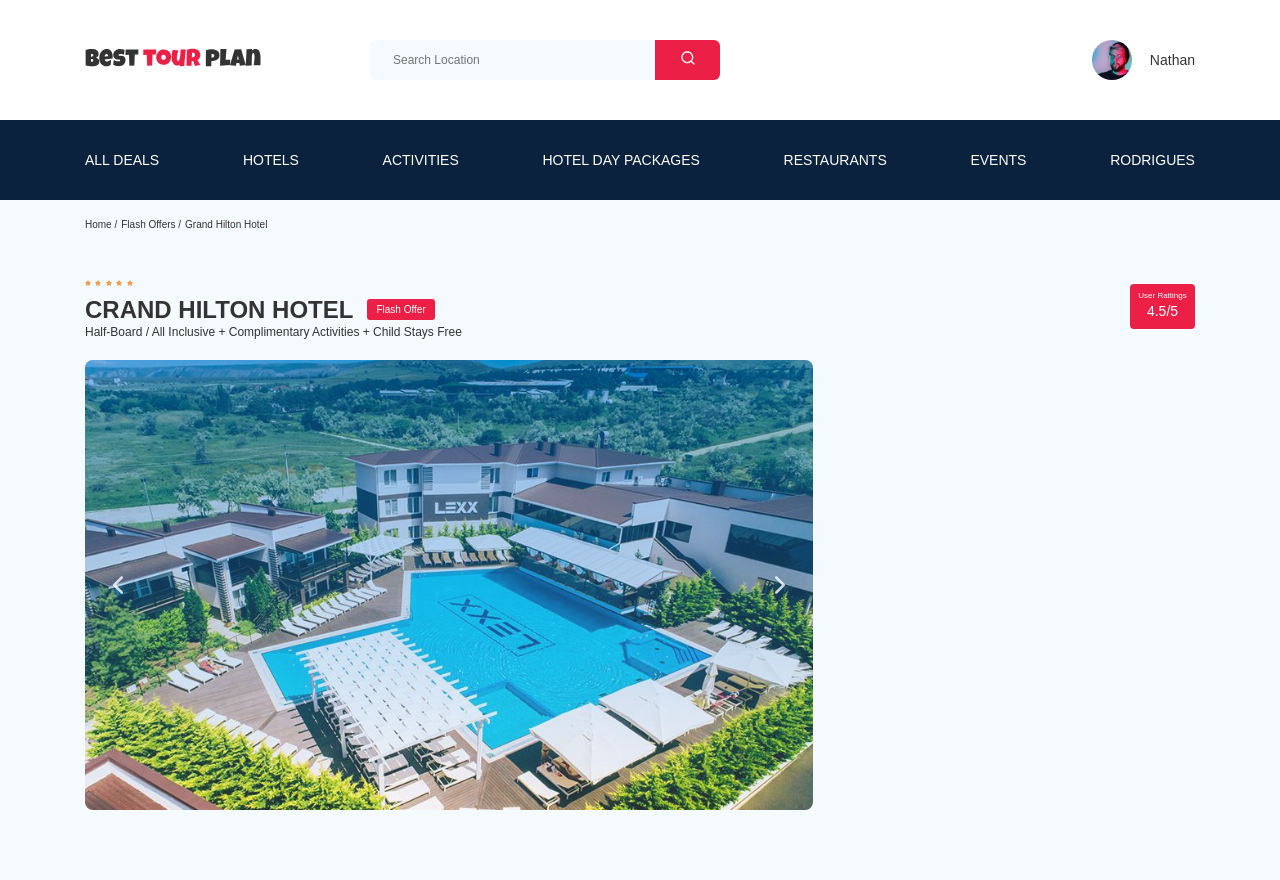
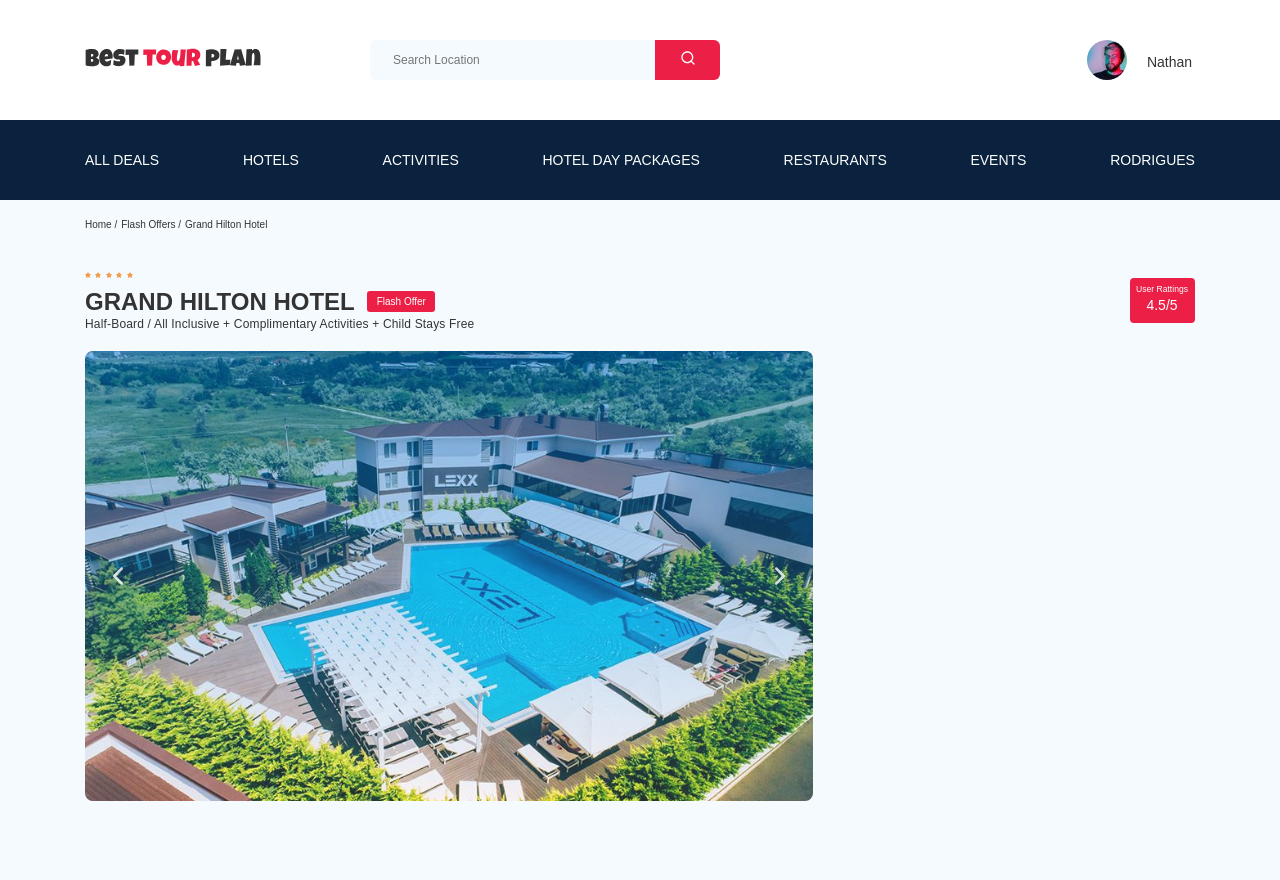
Before and after one commit to TanzBis/tour-plan, a PHP site: page / in a window 1280 px wide. After the commit the page ends 801 px from the top, so only its background shows below. Run offline with PHP 8.4, Linux system fonts and the light colour scheme.

Commit message:
fix: pixel perfect

```diff
--- a/css/style.css
+++ b/css/style.css
@@ -496,11 +496,12 @@ img {
 }
 
 .user__name {
-  margin-left: 18px;
+  margin-left: 20px;
+  margin-right: 2.9px;
   font-size: 14px;
   line-height: 18px;
   color: #333333;
-  margin-left: 18px;
+  margin-top: 3px;
 }
 
 .services {
@@ -554,8 +555,8 @@ img {
 }
 
 .hotel {
-  padding-top: 23px;
-  padding-bottom: 70px;
+  padding-top: 15px;
+  padding-bottom: 50px;
 }
 
 .hotel-info {
@@ -568,11 +569,11 @@ img {
   -webkit-box-pack: justify;
       -ms-flex-pack: justify;
           justify-content: space-between;
-  padding-bottom: 20px;
+  padding-bottom: 19px;
 }
 
 .hotel-info__offer {
-  margin-left: 14px;
+  margin-left: 12.5px;
   margin-top: 4px;
 }
 
@@ -584,6 +585,11 @@ img {
 
 .hotel-info__description {
   margin: 0;
+}
+
+.hotel-info__rating {
+  margin-top: 5px;
+  margin-right: 0.5px;
 }
 
 .hotel-name {
@@ -605,6 +611,7 @@ img {
 .hotel-description {
   font-size: 12px;
   line-height: 15px;
+  letter-spacing: 0.175px;
 }
 
 .stars {
@@ -615,7 +622,7 @@ img {
 .offer {
   font-size: 10px;
   line-height: 13px;
-  padding: 4px 9px;
+  padding: 4px 9.4px;
   background-color: #EC1F46;
   border-radius: 3px;
   color: #ffff;
@@ -631,7 +638,7 @@ img {
 }
 
 .rating__text {
-  font-size: 8px;
+  font-size: 8.6px;
   line-height: 10px;
 }
 
@@ -662,10 +669,13 @@ img {
 }
 
 .swiper-slide__img {
-  min-width: 100%;
-  min-height: 100%;
+  width: 100%;
+  height: 100%;
   -o-object-fit: cover;
      object-fit: cover;
+  display: -webkit-box;
+  display: -ms-flexbox;
+  display: flex;
 }
 
 .slider {
--- a/index.html
+++ b/index.html
@@ -93,13 +93,13 @@
         <div class="hotel-info__text">
           <div class="hotel-wrapper">
             <div class="stars">
-              <img src="img/star.svg" alt="star">
-              <img src="img/star.svg" alt="star">
-              <img src="img/star.svg" alt="star">
-              <img src="img/star.svg" alt="star">
-              <img src="img/star.svg" alt="star">
+              <img class="stars__star" src="img/star.svg" alt="star">
+              <img class="stars__star" src="img/star.svg" alt="star">
+              <img class="stars__star" src="img/star.svg" alt="star">
+              <img class="stars__star" src="img/star.svg" alt="star">
+              <img class="stars__star" src="img/star.svg" alt="star">
             </div>
-            <h1 class="hotel-name hotel-info__name">crand hilton hotel</h1>
+            <h1 class="hotel-name hotel-info__name">grand hilton hotel</h1>
             <span class="offer hotel-info__offer">Flash Offer</span>
           </div>
           <p class="hotel-description hotel-info__description">
--- a/sass/blocks/_header.sass
+++ b/sass/blocks/_header.sass
@@ -27,6 +27,7 @@
       text-transform: uppercase
       font-size: 14px
       line-height: 18px
+
 .logo
   width: 177px
 
@@ -69,11 +70,12 @@
     border-radius: 50%
     object-fit: cover
   &__name
-    margin-left: 18px
+    margin-left: 20px
+    margin-right: 2.9px
     font-size: 14px
     line-height: 18px
     color: $text-color
-    margin-left: 18px
+    margin-top: 3px
 .services
   padding: 18px 0
   &-list
--- a/sass/blocks/_hotel.sass
+++ b/sass/blocks/_hotel.sass
@@ -1,13 +1,13 @@
 .hotel
-  padding-top: 23px
-  padding-bottom: 70px
+  padding-top: 15px
+  padding-bottom: 50px
   &-info
     display: flex
     align-items: center
     justify-content: space-between
-    padding-bottom: 20px
+    padding-bottom: 19px
     &__offer
-      margin-left: 14px
+      margin-left: 12.5px
       margin-top: 4px
     &__name
       margin-top: 4px
@@ -15,6 +15,10 @@
       text-transform: uppercase
     &__description
       margin: 0
+    &__rating
+      margin-top: 5px
+      margin-right: 0.5px
+
   &-name
     font-size: 24px
     line-height: 30px
@@ -25,13 +29,16 @@
   &-description
     font-size: 12px
     line-height: 15px
+    letter-spacing: 0.175px
 
 .stars
   flex-basis: 100%
+  &__star
+
 .offer
   font-size: 10px
   line-height: 13px
-  padding: 4px 9px
+  padding: 4px 9.4px
   background-color: $primary
   border-radius: 3px
   color: $light
@@ -43,7 +50,7 @@
   background-color: $primary
   border-radius: 4px
   &__text
-    font-size: 8px
+    font-size: 8.6px
     line-height: 10px
   &__counter
     font-size: 14px
@@ -67,9 +74,10 @@
     z-index: 1
   &-slide
     &__img
-      min-width: 100%
-      min-height: 100%
+      width: 100%
+      height: 100%
       object-fit: cover
+      display: flex
 .slider
   width: 728px
   &-button
```
Also changed, not shown: 1 other file.
